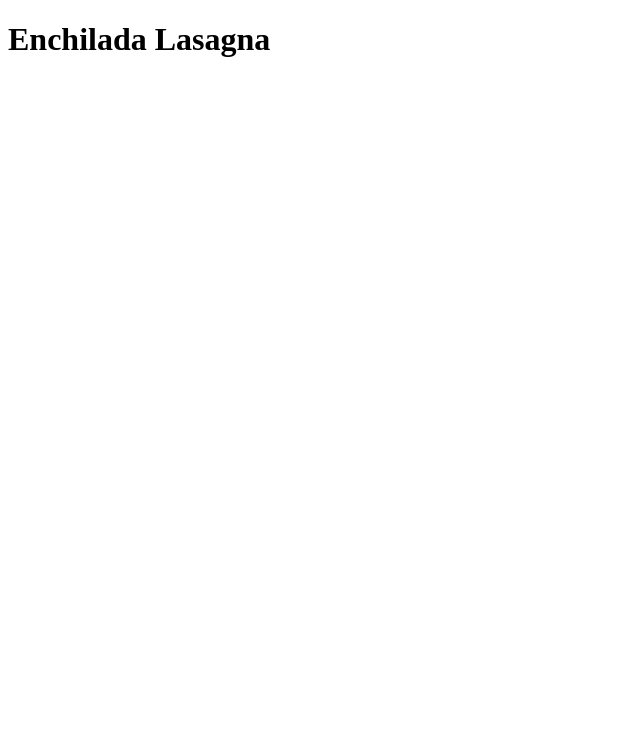
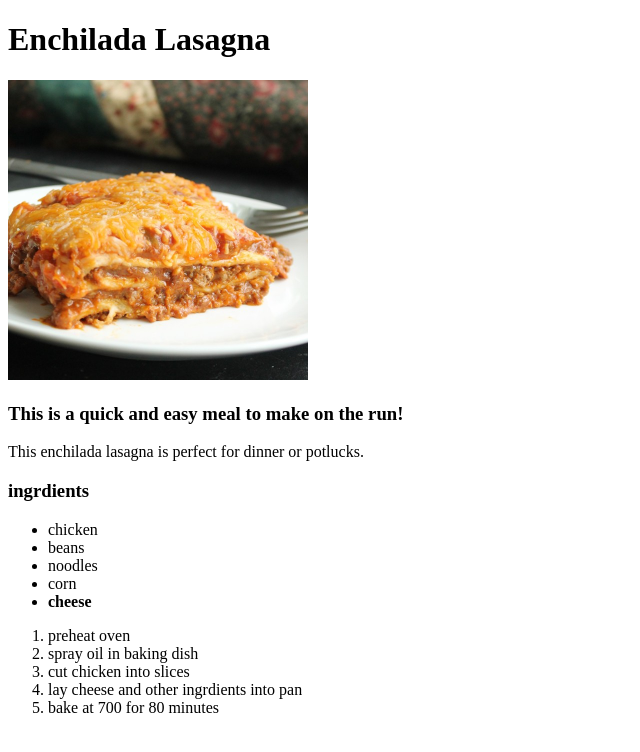
Before and after one commit to operationchet/odin-recipes, a plain HTML site: page recipes/lasagna.html in a window 1280 px wide. Shown: the whole page, without its empty margins (0-640 px from the left). Drawn offline with Linux system fonts and the light colour scheme.

Commit message:
add new files

```diff
--- a/recipes/lasagna.html
+++ b/recipes/lasagna.html
@@ -8,6 +8,26 @@
     <title>Document</title>
 </head>
 <body>
+    <link rel="stylesheet" href="../styles.css">
+    <img src="../image.jpg" alt="picture of lasagna">
+    <h3>This is a quick and easy meal to make on the run!</h3>
+    <p>This enchilada lasagna is perfect for dinner or potlucks.</p>
+    <h3>ingrdients</h3>
+    <ul>
+     <li>chicken</li>
+     <li>beans</li>
+     <li>noodles</li>
+     <li>corn</li>
+     <li><strong>cheese</strong></li>
+    </ul>
+    <ol>
+     <li>preheat oven</li>
+     <li>spray oil in baking dish</li>
+     <li>cut chicken into slices</li>
+     <li>lay cheese and other ingrdients into pan</li>
+     <li>bake at 700 for 80 minutes</li>
+    </ol>
+
 
 </body>
 </html>
--- /dev/null
+++ b/styles.css
@@ -0,0 +1,4 @@
+img{
+    height: 300px;
+width: 300px;
+}
```
Also changed, not shown: index.html (+15 -6 lines), recipes/chickennug.html (added, +29 -0 lines), image.jpg (renamed from ench.jpg), nug.jpg (added).
